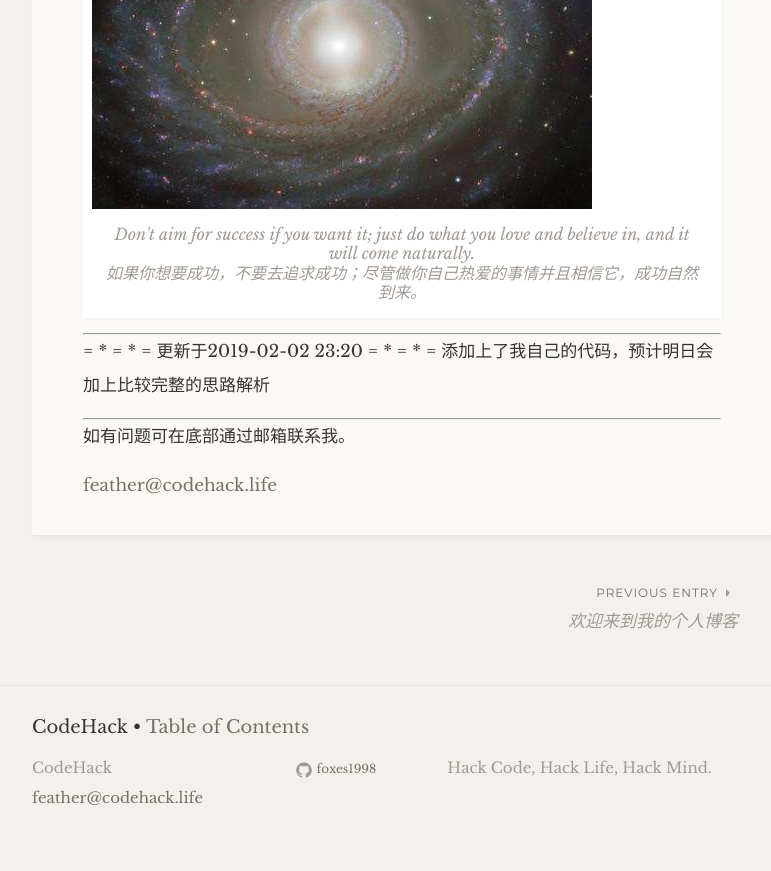
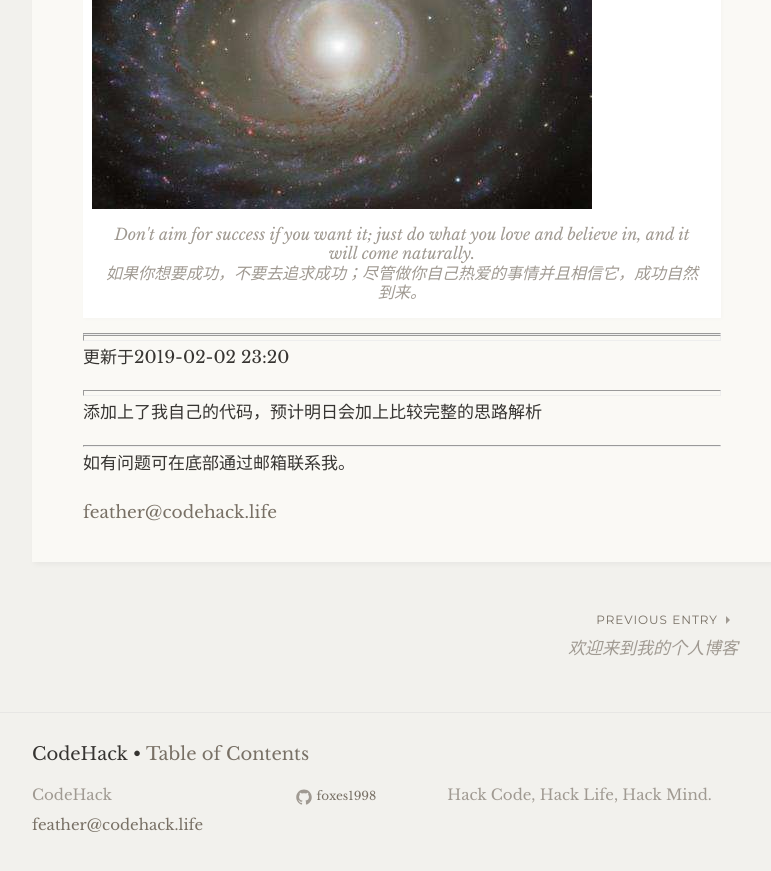
Before and after one commit to foxes1998/codehack.github.io, a Jekyll site: the page built from _posts/2019-01-29-[C]Puzzle_UVa227.markdown, in a window 1280 px wide and 900 px high, scrolled down 7604 px. Shown: the top 871 px of the window, without its empty margins (238-1009 px from the left). Built offline with Jekyll 4.4.1, drawn with Linux system fonts in a browser that asks for light colours; some web fonts are replaced.

Commit message:
Update 2019-01-29-[C]Puzzle_UVa227.markdown
20190202 23:46

```diff
--- a/_posts/2019-01-29-[C]Puzzle_UVa227.markdown
+++ b/_posts/2019-01-29-[C]Puzzle_UVa227.markdown
@@ -227,9 +227,9 @@ int main(){
 </figure>
 
 * * *
-= * = * =
+<hr size=6>
 更新于2019-02-02 23:20
-= * = * =
+<hr size=6>
 添加上了我自己的代码，预计明日会加上比较完整的思路解析
 * * *
 
```
